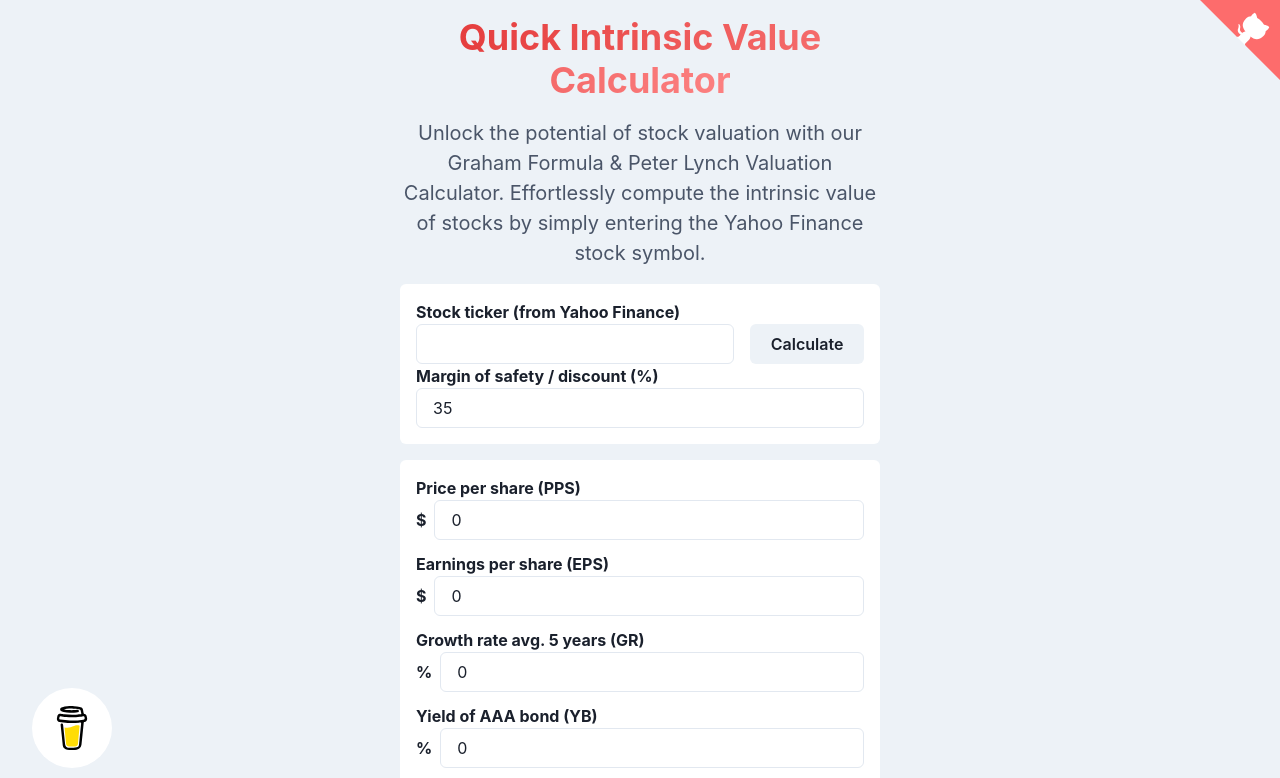
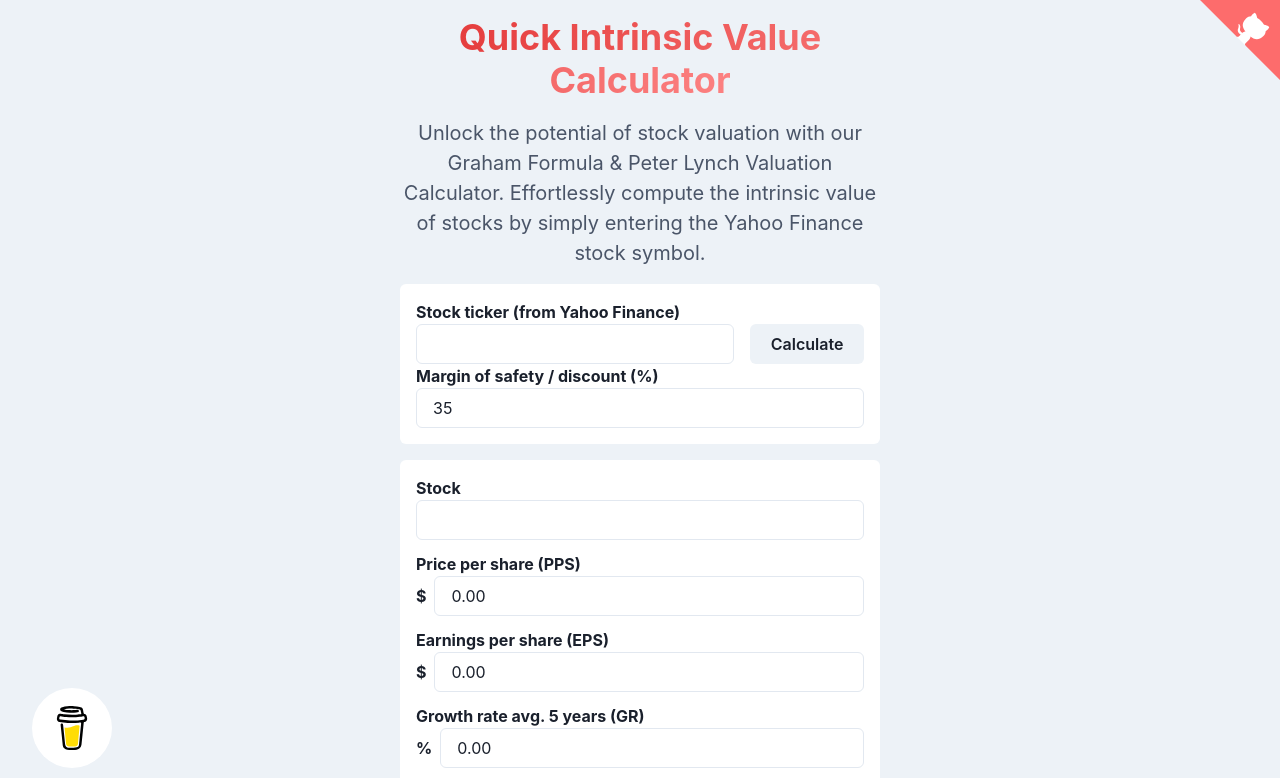
Before and after one commit to KelvinSweere/QuickIntrinsicValue, a Next.js app: page / in a window 1280 px wide. Shown: the top 778 px of the page. Built offline with nearby package versions, Linux system fonts and the light colour scheme.

Commit message:
Stock name will be showed within the parameters component.

```diff
--- a/src/components/calculator/calculator-parameters.tsx
+++ b/src/components/calculator/calculator-parameters.tsx
@@ -21,6 +21,10 @@ const CalculatorParameters = ({
         <>
           <form>
             <Box display="grid" gridGap={3}>
+              <ReadonlyInput
+                heading="Stock"
+                value={modelParameters.stockName}
+              />
               <ReadonlyInput
                 heading="Price per share (PPS)"
                 symbol={modelParameters.currencySymbol}
--- a/src/components/calculator/readonly-input.tsx
+++ b/src/components/calculator/readonly-input.tsx
@@ -34,7 +34,9 @@ const ReadonlyInput = ({
         )}
         <Input
           isReadOnly
-          value={(value as number) ? floatToString(value as number) : value}
+          value={
+            typeof value === 'number' ? floatToString(value as number) : value
+          }
         />
       </Flex>
     </Box>
--- a/src/pages/api/get-data.js
+++ b/src/pages/api/get-data.js
@@ -14,6 +14,7 @@ export default async (req, res) => {
       ],
     });
 
+    const stockName = result?.price?.longName ?? '';
     const freeCashFlow = result.financialData.freeCashflow;
     const cash = result.financialData.totalCash;
     const debt = result.financialData.totalDebt;
@@ -44,6 +45,7 @@ export default async (req, res) => {
       (debt / totalCapital) * costOfDebt * (1 - taxRate);
 
     return res.status(200).json({
+      stockName,
       pricePerShare,
       earningsPerShare,
       growthRate: (growthRate * 100).toFixed(2),
--- a/src/types/model-parameters.tsx
+++ b/src/types/model-parameters.tsx
@@ -1,4 +1,5 @@
 export interface IModelParameters {
+  stockName: string;
   pricePerShare: number;
   earningsPerShare: number;
   growthRate: number;
@@ -16,6 +17,7 @@ export interface IModelParameters {
 }
 
 export const defaultModelParameters: IModelParameters = {
+  stockName: '',
   pricePerShare: 0,
   earningsPerShare: 0,
   growthRate: 0,
```
